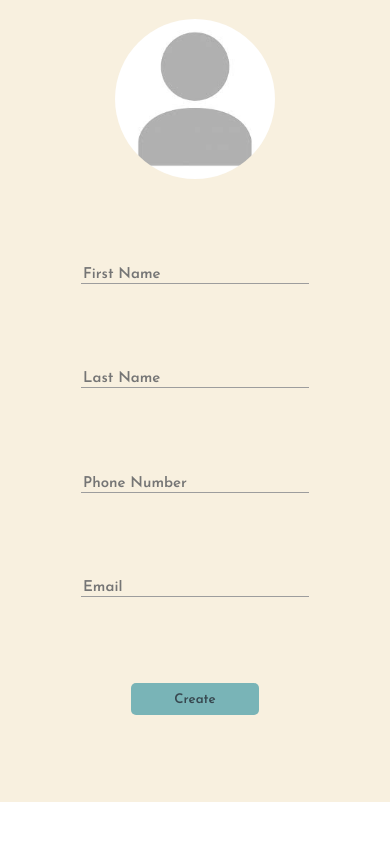
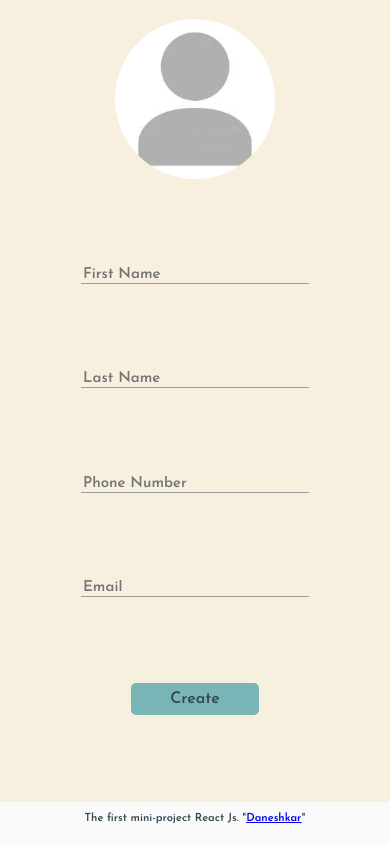
Before and after one commit to kowsarborzouei/min-project-phonebook, a React (Create React App) app: page / in a window 390 px wide. Shown: the part 936-1780 px from the top of the page. Before the commit the page ends 1738 px from the top, so only its background shows below. Built offline with nearby package versions, Linux system fonts and the light colour scheme.

Commit message:
7th commit errorModal

```diff
--- a/src/App.css
+++ b/src/App.css
@@ -1,7 +1,8 @@
 .App{
     display: grid;
-    grid-template: 100vh/1fr 3fr;
-    grid-template-areas: "input output";
+    grid-template: 95vh 5vh/1fr 3fr;
+    grid-template-areas: "input output"
+                          "footer footer";
 }
 .input{
     grid-area: input;
@@ -28,11 +29,24 @@ input{
     overflow-y: scroll;
 
 }
+.footer{
+    grid-area: footer;
+    background: #FAFAFA;
+}
 .button--du{
     display: flex;
     flex-direction: column;
     align-items: stretch;
 
+}
+p{
+    display: flex;
+    flex-direction: row;
+    justify-items: center;
+    justify-content: center;
+    bottom: 0;
+    color: #37474F;
+    font-size: 0.9em;
 }
 img{
     border-radius: 100%;
@@ -68,6 +82,7 @@ img{
     background: #79B4B7;
     cursor: pointer;
     font-family: 'Josefin Sans', sans-serif;
+    font-size: 1em;
 }
 .buttonForm:hover,button:hover{
     background: #FEFBF3;
@@ -90,9 +105,10 @@ h1{
 }
 @media screen and (max-width: 426px){
     .App{
-        grid-template:1fr 1fr/auto;
+        grid-template:1fr 1fr 5vh/auto;
         grid-template-areas:"output"
-                             "input";
+                             "input"
+                               "footer";
     }
     .button--du{
         flex-direction: row;
@@ -106,4 +122,8 @@ h1{
         flex-direction: column;
         align-items: center;
     }
+    p{
+        font-size: 0.7em;
+    }
+
 }
--- a/src/App.js
+++ b/src/App.js
@@ -154,8 +154,11 @@ function App() {
                             </div>
                         </Card>
                     ))}
+                </div>
+                <div className={"footer"}>
+                    <p>The first mini-project React Js. "<a href={"https://daneshkar.net/"}> Daneshkar </a>"</p>
+                </div>
 
-                </div>
             </div>
         </div>
 
```
